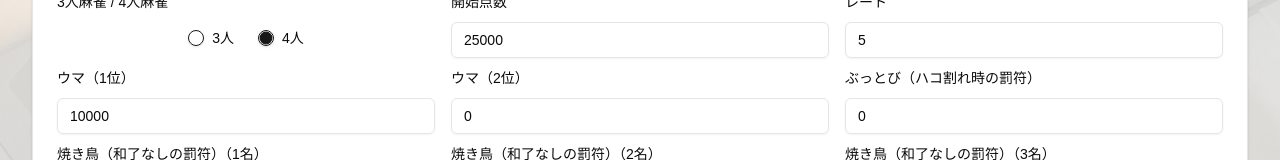
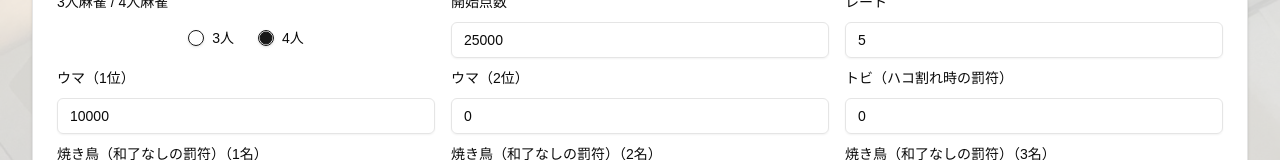
Before and after one commit to yamashin01/mahjong, a Next.js app: page /games/new in a window 1280 px wide. Shown: the part 421-581 px from the top of the page. Built offline with nearby package versions, Linux system fonts and the light colour scheme.

Commit message:
🐛 Few correction

```diff
--- a/app/games/new/components/GameSettingInputs.tsx
+++ b/app/games/new/components/GameSettingInputs.tsx
@@ -130,7 +130,7 @@ export function GameSettingInputs({ settings, onUpdateSetting }: GameSettingsInp
               </div>
             )}
             <div className="flex-1 md:mt-0 mt-2">
-              <Label htmlFor="penalty_for_bust">ぶっとび（ハコ割れ時の罰符）</Label>
+              <Label htmlFor="penalty_for_bust">トビ（ハコ割れ時の罰符）</Label>
               <Input
                 id="penalty_for_bust"
                 type="number"
```
Also changed, not shown: 1 other file (tests, documents, lock files or other folders).
